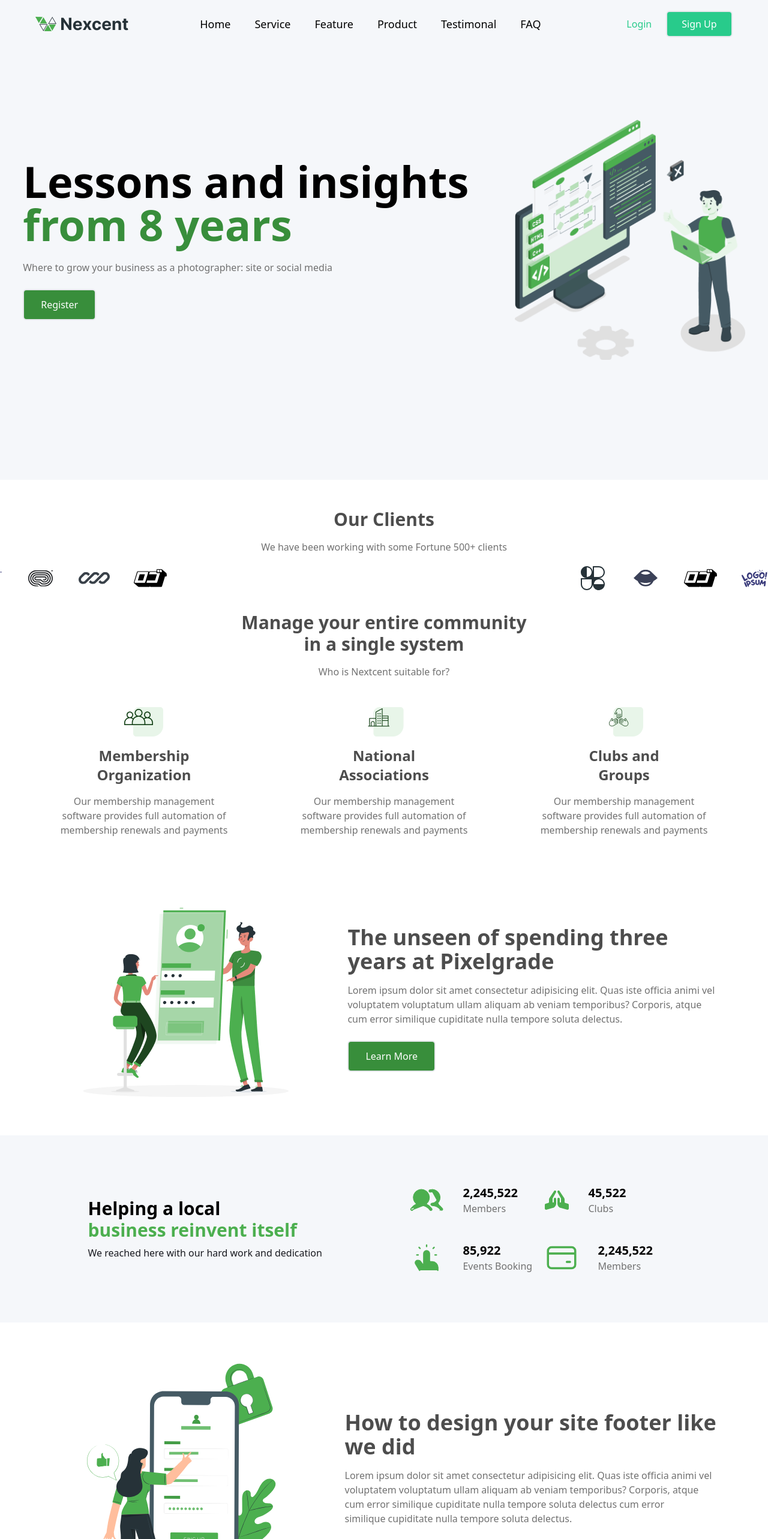
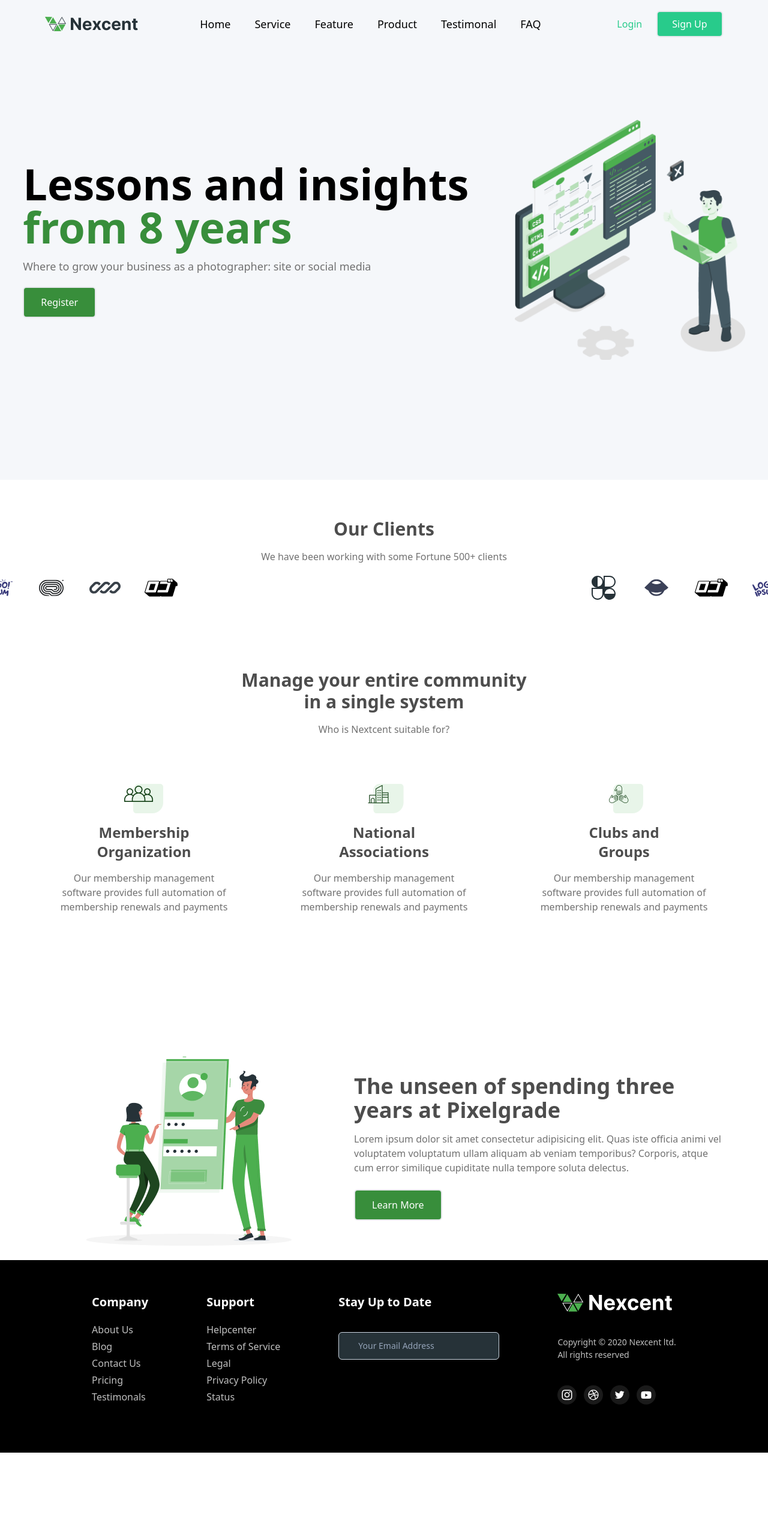
Before and after one commit to preranababar9/Nexcent-Landing-page-, a React (Create React App) app: page / in a window 1280 px wide. Shown: the top 2566 px of the page at 60% size. After the commit the page ends 2422 px from the top, so only its background shows below. Built offline with nearby package versions, Linux system fonts and the light colour scheme.

Commit message:
responsive section

```diff
--- a/src/App.js
+++ b/src/App.js
@@ -16,13 +16,13 @@ function App() {
     <div >
 
      <Hero/>
-     <Client/>
-     <Community/>
-     <Banner/>
-     <Counts/>
+    <Client/>
+       <Community/>
+    <Banner/>
+     {/* <Counts/>
      <Body/>
      <Achievement/>
-     <Update/>
+     <Update/> */}
 
      </div>
   );
--- a/src/components/Banner.jsx
+++ b/src/components/Banner.jsx
@@ -3,7 +3,7 @@ import banner from "../images/banner.png"
 
 export default function Banner() {
   return (
-    <div className="lg:flex justify-evenly items-center pt-16 pr-10 pl-10  max-md-flex-col">
+    <div className="lg:flex lg:justify-evenly w-full items-center lg:pt-16 lg:r-10 lg:pl-10  max-md:flex-col max-md:items-center max-md:justify-evenly px-6 py-6">
 
         <div className='w-30%'>
           <img
@@ -11,14 +11,14 @@ export default function Banner() {
           alt="banner-img"></img>
         </div>
 
-        <div className="w-50% ">
-        <h2 className='text-[#4D4D4D] font-semibold text-4xl pb-4 '>The unseen of spending three <br></br>years at Pixelgrade</h2>
+        <div className="w-50% flex flex-col max-md:justify-center ">
+        <h2 className='text-[#4D4D4D] font-semibold text-4xl pb-4 max-md:text-center'>The unseen of spending three <br></br>years at Pixelgrade</h2>
 
-        <p className='text-[#717171] pb-6 '>Lorem ipsum dolor sit amet consectetur adipisicing elit. Quas iste officia
+        <p className='text-[#717171] pb-6 max-md:text-center'>Lorem ipsum dolor sit amet consectetur adipisicing elit. Quas iste officia
                 animi vel <br></br> voluptatem voluptatum ullam aliquam ab veniam temporibus? Corporis,
                 atque<br></br> cum error similique cupiditate nulla tempore soluta delectus.</p>
 
-                <button className="bg-[#388E3B] text-white border-solid  border-2  p-3 px-7 hover:text-black  rounded-md">Learn More</button>
+                <button className="bg-[#388E3B] text-white border-solid  border-2  p-3 px-7 hover:text-black  rounded-md max-md:mx-auto w-fit">Learn More</button>
         </div>
     </div>
   )
--- a/src/components/Body.jsx
+++ b/src/components/Body.jsx
@@ -3,7 +3,7 @@ import pana from "../images/pana.svg";
 
 export default function Body() {
   return (
-        <div className="lg:flex justify-evenly items-center pt-16 pr-10 pl-10  max-md-flex-col ">
+        <div className="lg:flex justify-evenly items-center pt-16 px-10  max-md-flex-col  ">
 
         <div className='w-30% '>
           <img
--- a/src/components/Client.jsx
+++ b/src/components/Client.jsx
@@ -14,7 +14,7 @@ export default function Client() {
                 <div className=" flex flex-col justify-center items-center  gap-4 pt-12">
 
                         <h2 className="items-center text-3xl font-bold text-[#4D4D4D]">Our Clients</h2>
-                        <p className="text-[#717171] ">We have been working with some Fortune 500+ clients </p>
+                        <p className="text-[#717171] text-center ">We have been working with some Fortune 500+ clients </p>
 
                         <Marquee >
                                 <img className="mr-10"
--- a/src/components/Community.jsx
+++ b/src/components/Community.jsx
@@ -6,8 +6,8 @@ import icon3 from "../images/icon3.png";
 export default function Community() {
   return (
         // main div
-        <div>
-    <div className="flex flex-col justify-center items-center gap-4 pt-8 md:">
+        <div className='py-20'>
+    <div className="flex flex-col justify-center items-center  py-8">
         {/* first div */}
         <div className='text-center'>
                 <h4 className=" text-3xl font-semibold pb-4 text-[#4D4D4D]">Manage your entire community <br></br> <span >in a single system </span></h4>
@@ -16,7 +16,7 @@ export default function Community() {
         </div>
 
 {/* second div */}
-        <div className="lg:flex p-10  justify-around p-[0 144 0 144] max-md-flex-col ">
+        <div className="lg:flex p-10  justify-around p-[0 144 0 144]  ">
 
 
                 <div className="flex flex-col items-center  gap-4">
@@ -27,7 +27,7 @@ export default function Community() {
                         ></img>
 
                         <h2 className="font-bold text-2xl text-[#4D4D4D]  text-center">Membership<br></br> Organization</h2>
-                        <p className="text-center text-[#717171] ">Our membership management <br></br>software provides full automation of<br></br> membership renewals and payments</p>
+                        <p className="text-center text-[#717171] pb-10 ">Our membership management <br></br>software provides full automation of<br></br> membership renewals and payments</p>
                 </div>
 
                 <div className="flex flex-col items-center gap-4">
@@ -37,7 +37,7 @@ export default function Community() {
                         ></img>
 
                         <h2 className="font-bold text-2xl text-[#4D4D4D]  text-center">National <br></br> Associations</h2>
-                        <p className="text-center text-[#717171] ">Our membership management <br></br>software provides full automation of<br></br> membership renewals and payments</p>
+                        <p className="text-center text-[#717171]  pb-10">Our membership management <br></br>software provides full automation of<br></br> membership renewals and payments</p>
                 </div>
 
                 <div className="flex flex-col items-center gap-4">
--- a/src/components/Footer.jsx
+++ b/src/components/Footer.jsx
@@ -10,7 +10,44 @@ export default function Footer() {
   return (
     <div className='bg-black py-14 px-14 w-full lg:flex justify-evenly max-md-flex-col'>
 
-        <div className=' h-full '>
+
+
+        <div className='pb-3' >
+          <p className='text-white text-xl font-bold pb-5'>Company</p>
+          <ul className='text-[silver] '>
+            <li className='pb-1 hover:text-white'><a>About Us</a></li>
+            <li className='pb-1 hover:text-white'><a>Blog</a></li>
+            <li className='pb-1 hover:text-white'><a>Contact Us</a></li>
+            <li className='pb-1 hover:text-white'><a>Pricing</a></li>
+            <li className='pb-1 hover:text-white'><a>Testimonals</a></li>
+          </ul>
+        </div>
+
+
+        <div className='pb-3'>
+          <p className='text-white text-xl font-bold pb-5'>Support</p>
+          <ul className='text-[silver] '>
+            <li className='pb-1 hover:text-white  '><a>Helpcenter</a></li>
+            <li className='pb-1 hover:text-white '><a>Terms of Service</a></li>
+            <li className='pb-1 hover:text-white '><a>Legal</a></li>
+            <li className='pb-1 hover:text-white '><a>Privacy Policy</a></li>
+            <li className='pb-1 hover:text-white '><a>Status</a></li>
+          </ul>
+        </div>
+
+        <div className='pb-3'>
+          <p className='text-white text-xl font-bold pb-3 max-md:pt-3'>Stay Up to Date</p>
+
+          {/* <label class="block "> */}
+  {/* <span class=" after:ml-0.5 after:text-red-500 block text-sm font-medium text-slate-700">
+
+  </span> */}
+  <input type="email" name="email" class="mt-6 px-8 py-3 bg-[#263238] border shadow-sm border-slate-300 placeholder-slate-400 focus:outline-none focus:border-sky-500 focus:ring-sky-500 block w-full rounded-md sm:text-sm focus:ring-1 text-[#D9DBE1]" placeholder="Your Email Address" />
+{/* </label> */}
+
+        </div>
+
+        <div className=' h-full pb-6 max-md:pt-10'>
            <img className='pb-10'
            src={footerlogo} alt="footer-logo" />
 
@@ -30,41 +67,6 @@ export default function Footer() {
         </div>
 
 
-        <div >
-          <p className='text-white text-xl font-bold pb-5'>Company</p>
-          <ul className='text-[silver] '>
-            <li className='pb-1'><a>About Us</a></li>
-            <li className='pb-1'><a>Blog</a></li>
-            <li className='pb-1'><a>Contact Us</a></li>
-            <li className='pb-1'><a>Pricing</a></li>
-            <li className='pb-1'><a>Testimonals</a></li>
-          </ul>
-        </div>
-
-
-        <div >
-          <p className='text-white text-xl font-bold pb-5'>Support</p>
-          <ul className='text-[silver]'>
-            <li className='pb-1'><a>Helpcenter</a></li>
-            <li className='pb-1'><a>Terms of Service</a></li>
-            <li className='pb-1'><a>Legal</a></li>
-            <li className='pb-1'><a>Privacy Policy</a></li>
-            <li className='pb-1'><a>Status</a></li>
-          </ul>
-        </div>
-
-
-        <div>
-          <p className='text-white text-xl font-bold pb-5'>Stay Up to Date</p>
-
-          {/* <label class="block "> */}
-  {/* <span class=" after:ml-0.5 after:text-red-500 block text-sm font-medium text-slate-700">
-
-  </span> */}
-  <input type="email" name="email" class="mt-6 px-8 py-3 bg-[#263238] border shadow-sm border-slate-300 placeholder-slate-400 focus:outline-none focus:border-sky-500 focus:ring-sky-500 block w-full rounded-md sm:text-sm focus:ring-1 text-[#D9DBE1]" placeholder="Your Email Address" />
-{/* </label> */}
-
-        </div>
 
 
     </div>
--- a/src/components/Header.jsx
+++ b/src/components/Header.jsx
@@ -1,22 +1,33 @@
-import React from 'react';
+import React from "react";
 import logo from "../images/logo.png";
 import { CiMenuBurger } from "react-icons/ci";
+import { useState } from "react";
+import { RxCross1 } from "react-icons/rx";
 
 export default function Header() {
+  const [open, setOpen] = useState(false);
   return (
-    <div className="flex justify-around h-[10vh] z-10 bg-[#F5F7FA] items-center fixed w-full">
+    <div className="flex md:justify-around max-md:justify-between h-[10vh] px-6 z-10 bg-[#F5F7FA] items-center fixed top-0 w-full">
       <div>
-        <img className=''
-        src={logo}
-        alt="logo" ></img>
+        <img className="" src={logo} alt="logo"></img>
       </div>
 
-<button className="lg:hidden text-black ">
-<CiMenuBurger />
+      {!open ? (
+        <button onClick={() => setOpen(true)} className="lg:hidden text-black ">
+          <CiMenuBurger size={20} />
         </button>
+      ) : (
+        <button
+          onClick={() => setOpen(false)}
+          className="lg:hidden text-black "
+        >
+          <RxCross1 size={20} />
+        </button>
+      )}
 
-      <div className="">
-        <ul className="hidden lg:flex gap-10 text-lg  ">
+      {open && (
+        <div className="absolute top-14 bg-green left-0  h-fit w-full md:hidden z-20">
+          <ul className=" lg:flex gap-10 text-lg px-6 py-6 text-white">
             <li className="hover:text-[#28CB8B] hover:text-xl">Home</li>
             <li className="hover:text-[#28CB8B] hover:text-xl">Service</li>
             <li className="hover:text-[#28CB8B] hover:text-xl">Feature</li>
@@ -25,11 +36,25 @@ export default function Header() {
             <li className="hover:text-[#28CB8B] hover:text-xl">FAQ</li>
           </ul>
         </div>
+      )}
 
-      <div className="">
-        <button className="border-solid border-1 p-2 px-6 text-[#28CB8B]">Login</button>
-        <button className="border-solid  border-2  p-2 px-6 rounded-md text-white bg-[#28CB8B] " >Sign Up</button>
+      <ul className="max-md:hidden lg:flex gap-10 text-lg  ">
+        <li className="hover:text-[#28CB8B] hover:text-xl">Home</li>
+        <li className="hover:text-[#28CB8B] hover:text-xl">Service</li>
+        <li className="hover:text-[#28CB8B] hover:text-xl">Feature</li>
+        <li className="hover:text-[#28CB8B] hover:text-xl">Product</li>
+        <li className="hover:text-[#28CB8B] hover:text-xl">Testimonal</li>
+        <li className="hover:text-[#28CB8B] hover:text-xl">FAQ</li>
+      </ul>
+
+      <div className="max-md:hidden">
+        <button className="border-solid border-1 p-2 px-6 text-[#28CB8B]">
+          Login
+        </button>
+        <button className="border-solid  border-2  p-2 px-6 rounded-md text-white bg-[#28CB8B] ">
+          Sign Up
+        </button>
       </div>
     </div>
-  )
+  );
 }
--- a/src/components/Hero.jsx
+++ b/src/components/Hero.jsx
@@ -3,17 +3,19 @@ import hero from "../images/hero.png";
 
 export default function Hero() {
   return (
-    <div className="lg:flex justify-around items-center h-[100vh] bg-[#F5F7FA]
-  ">
-      <div className=" ">
-          <h1 className="text-7xl font-semibold">Lessons and insights <br></br> <span className="text-7xl text-[#388E3B] ">from 8 years </span></h1><br></br>
-          <p className="text-[#717171]">Where to grow your business as a photographer: site or social media</p>
-<br></br>
-          <button className="bg-[#388E3B] text-white border-solid  border-2  p-3 px-7 hover:text-black  rounded-md">Register</button>
+    <div className="lg:flex justify-around items-center h-[100vh] max-md:justify-center bg-[#F5F7FA] w-full max-md:px-6 mb-4">
+
+
+      <div className="bg-[#F5F7FA] max-md:pt-32 ">
+          <h1 className="lg:text-7xl font-semibold text-3xl max-md:text-centre pb-4 ">Lessons and insights <br></br> <span className="lg:text-7xl text-3xl text-[#388E3B] text-centre lg:text-left ">from 8 years </span></h1>
+          <p className="text-[#717171] text-lg pb-5">Where to grow your business as a photographer: site or social media</p>
+
+
+          <button className="bg-[#388E3B] text-white border-solid  border-2  p-3 px-7 hover:text-black  rounded-md ">Register</button>
       </div>
 
-      <div>
-        <img className="w-96"
+      <div className='md:py-20 flex items-center justify-center pt-10'>
+        <img className="lg:w-96 w-[90%]"
         src={hero}
         alt="hero">
         </img>
```
Lines whose indentation alone changed are shown as unchanged.
